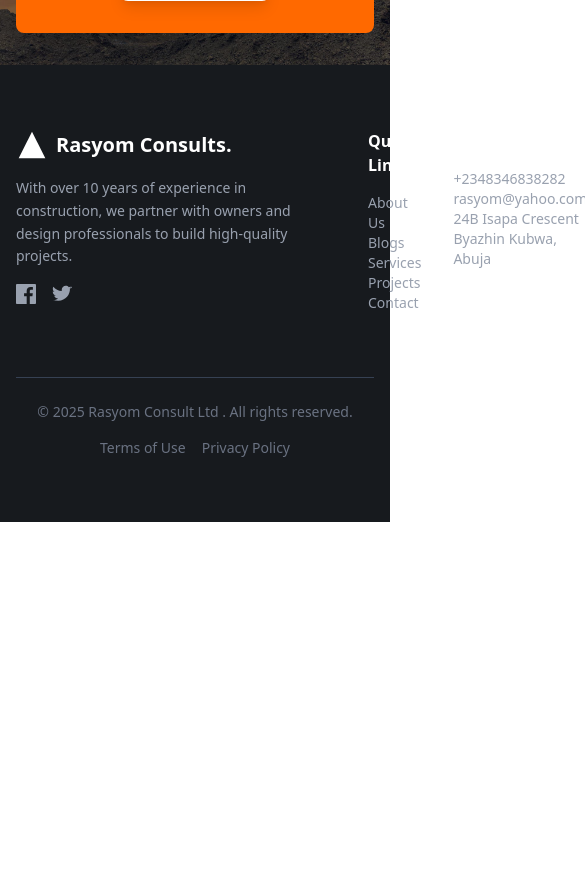
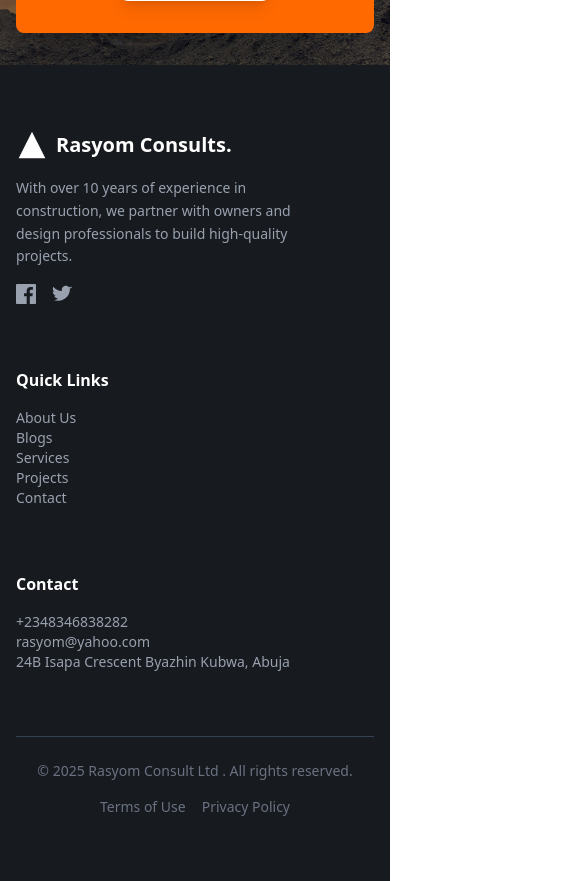
Before and after one commit to oladhimeji1/rasyom-website, a Next.js app: page / in a window 390 px wide. Shown: the part 8820-9701 px from the top of the page, 585 px wide, since content can reach past the window. Before the commit the page ends 9342 px from the top, so only its background shows below. Built offline with nearby package versions, Linux system fonts and the light colour scheme.

Commit message:
Fixed UI Issue on Footer

```diff
--- a/src/components/Footer.tsx
+++ b/src/components/Footer.tsx
@@ -7,7 +7,7 @@
   return (
     <footer className="bg-[#171A1E] text-gray-400 py-16">
       <div className="container mx-auto px-4">
-        <div className="flex justify-between gap-8">
+        <div className="flex flex-col md:flex-row justify-between gap-8">
           {/* Company Info */}
           <div className="mb-8 md:mb-0">
             <div className="flex items-center mb-4">
```
